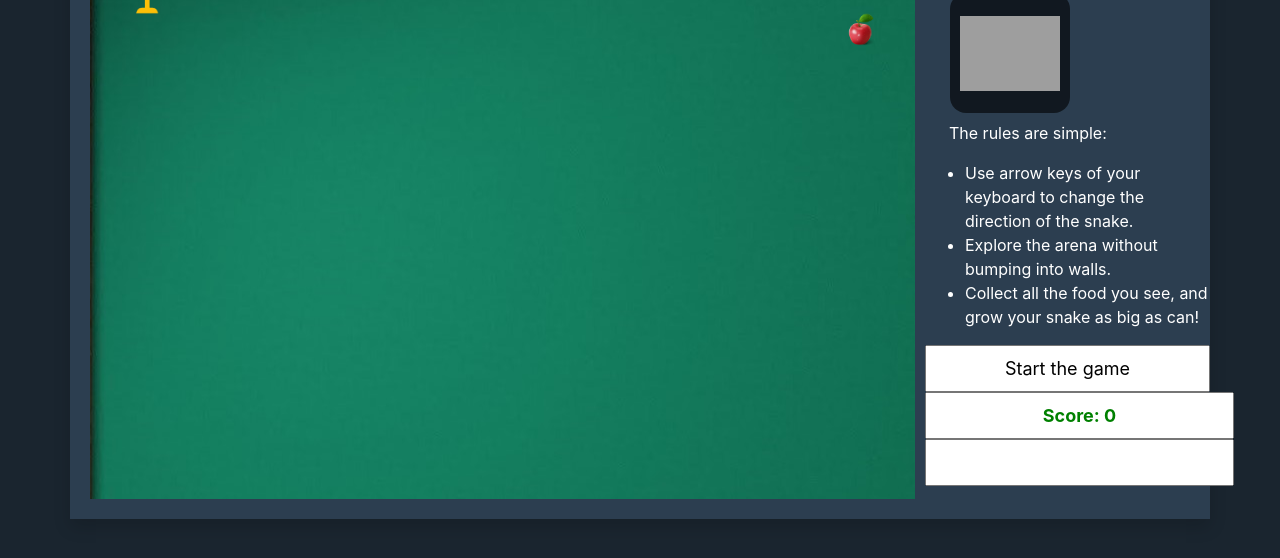
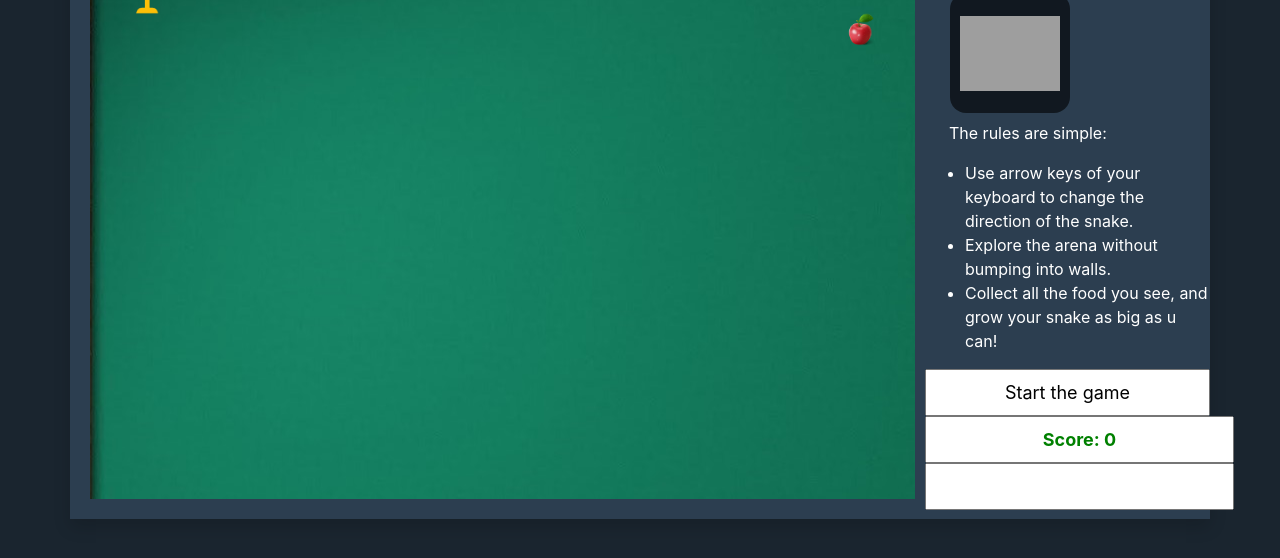
Before and after one commit to yogeshiitm/snake-game, a plain HTML site: page index.html in a window 1280 px wide. Shown: the part 206-764 px from the top of the page. Drawn offline with nearby package versions, Linux system fonts and the light colour scheme; grey boxes are pictures that could not be loaded.

Commit message:
first commit

```diff
--- a/index.html
+++ b/index.html
@@ -46,7 +46,7 @@
 						</li>
 						<li>
 							Collect all the food you
-							see, and grow your snake as big as can!
+							see, and grow your snake as big as u can!
 						</li>
 					</ul>
 					<div class="center">
```
